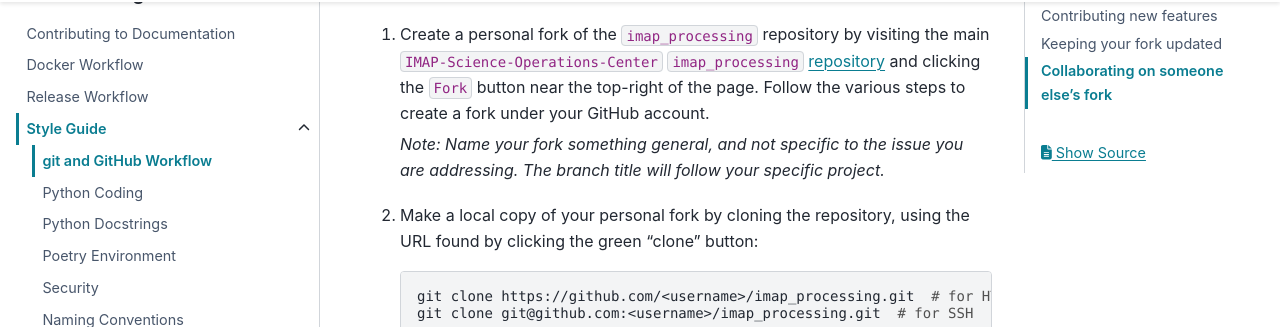
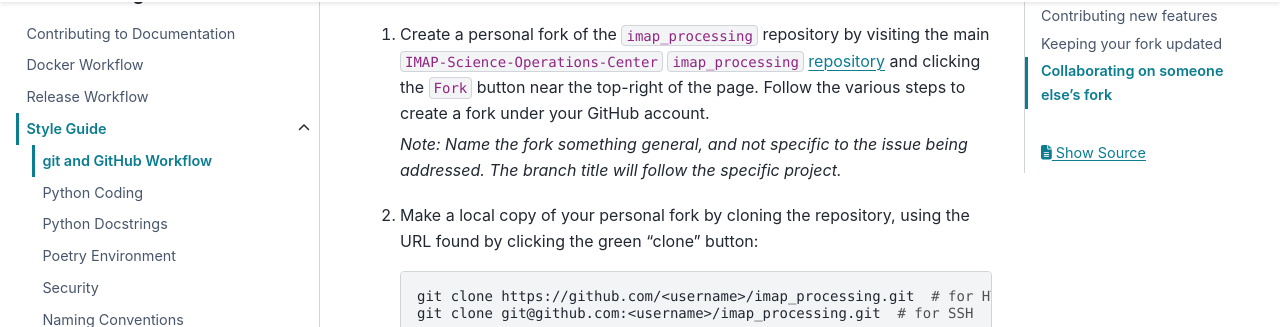
Before and after one commit to IMAP-Science-Operations-Center/imap_processing, a Sphinx documentation site: the page built from docs/source/development-guide/style-guide/git-and-github-workflow.rst, in a window 1280 px wide and 900 px high, scrolled down 1288 px. Shown: the part 126-453 px from the top of the window. Built offline with Sphinx 7.4.7 and the PyData theme 0.15.4, drawn with Linux system fonts in a browser that asks for light colours; the version number is read from the project's files by our own code.

Commit message:
Third edits

```diff
--- a/docs/source/development-guide/style-guide/git-and-github-workflow.rst
+++ b/docs/source/development-guide/style-guide/git-and-github-workflow.rst
@@ -38,7 +38,7 @@ well.*
    the ``Fork`` button near the top-right of the page. Follow the various steps to create a fork under your GitHub
    account.
 
-   *Note: Name your fork something general, and not specific to the issue you are addressing. The branch title will follow your specific project.*
+   *Note: Name the fork something general, and not specific to the issue being addressed. The branch title will follow the specific project.*
 
 #. Make a local copy of your personal fork by cloning the repository, using the URL found by clicking the green "clone"
    button:
```
